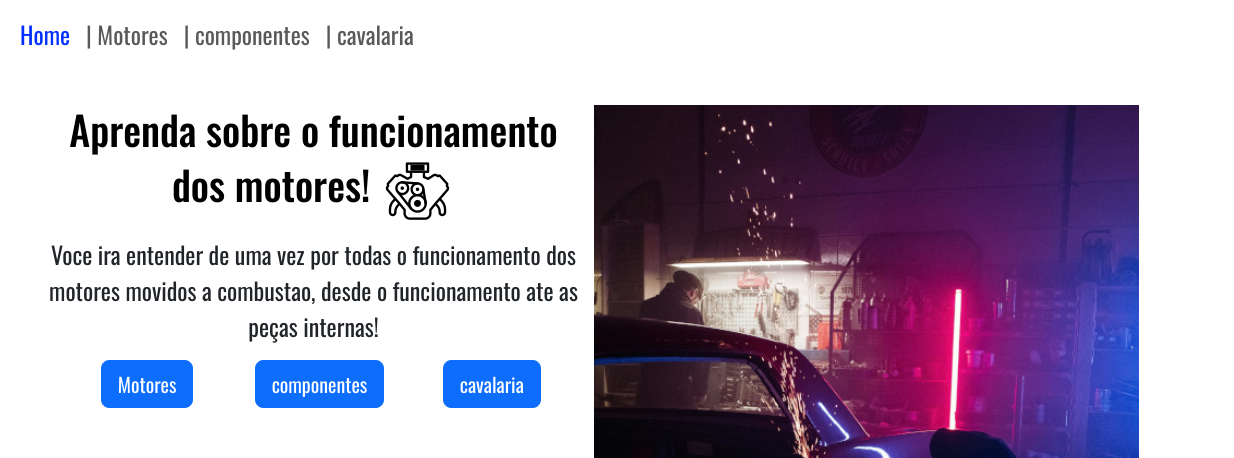
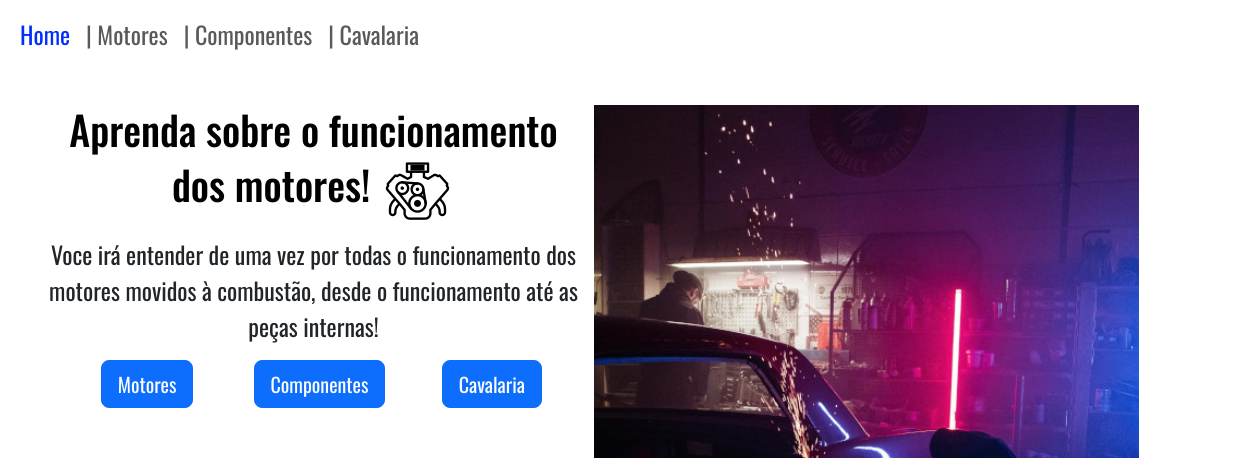
Before and after one commit to lucasPollo/ProjetoBlog, a plain HTML site: page index.html in a window 1280 px wide. Shown: the top 458 px of the page, 46-1280 px from the left. Drawn offline with nearby package versions, Linux system fonts and the light colour scheme.

Commit message:
atualização

```diff
--- a/index.html
+++ b/index.html
@@ -36,24 +36,23 @@
             <a class="nav-link" href="#">| Motores</a>
           </li>
           <li class="nav-item">
-            <a class="nav-link" href="#">| componentes</a>
+            <a class="nav-link" href="#">| Componentes</a>
           </li>
           <li class="nav-item">
-            <a class="nav-link" href="#">| cavalaria</a>
+            <a class="nav-link" href="#">| Cavalaria</a>
           </li>
         </ul>
       </div>
     </div>
   </nav>
-
   <div id="container-1" class="container text-center">
-    <div  class="clearfix">
+    <div class="clearfix">
       <img src="imgs/testeCarro.jpg" class="col-md-6 float-md-end mb-3 ms-md-3 img-fluid" alt="...">
       <div class="box_carros">
         <h1 class="text-black">Aprenda sobre o funcionamento dos motores! <img src="imgs/IconeMotor75px.png" alt="">
         </h1>
-        <p>Voce ira entender de uma vez por todas o funcionamento dos motores movidos a combustao, desde o funcionamento
-          ate as peças internas!</p>
+        <p>Voce irá entender de uma vez por todas o funcionamento dos motores movidos à combustão, desde o funcionamento
+          até as peças internas!</p>
         <div id="container-1-1" class="container text-center">
           <div class="row align-items-center">
             <div id="buttons" class="col">
@@ -61,22 +60,21 @@
 
             </div>
             <div id="buttons" class="col">
-                <button type="button" class="btn btn-primary btn-lg">componentes</button>
+              <button type="button" class="btn btn-primary btn-lg">Componentes</button>
             </div>
             <div id="buttons" class="col">
-                <button type="button" class="btn btn-primary btn-lg">cavalaria</button>
+              <button type="button" class="btn btn-primary btn-lg">Cavalaria</button>
             </div>
           </div>
         </div>
-
       </div>
-
     </div>
   </div>
   <div id="container-2" class="text-center">
     <h1 class="text-white">O carro mais veloz do mundo &darr;</h1>
     <div id="box_carroVeloz" class="clearfix">
-      <img id="imgBuggati" src="imgs/Bugatti Bolide2.jpg" class="col-md-6 float-md-start mb-3 ms-md-3 img-fluid" alt="...">
+      <img id="imgBuggati" src="imgs/Bugatti Bolide2.jpg" class="col-md-6 float-md-start mb-3 ms-md-3 img-fluid"
+        alt="...">
       <h1 class="text-white">Bugatti Bolide:</h1>
       <p class="text-white">
         Descrito pelo próprio fabricante como “o mais radical, descomprometido, rápido e leve veículo na história
```
Lines whose indentation alone changed are shown as unchanged.
